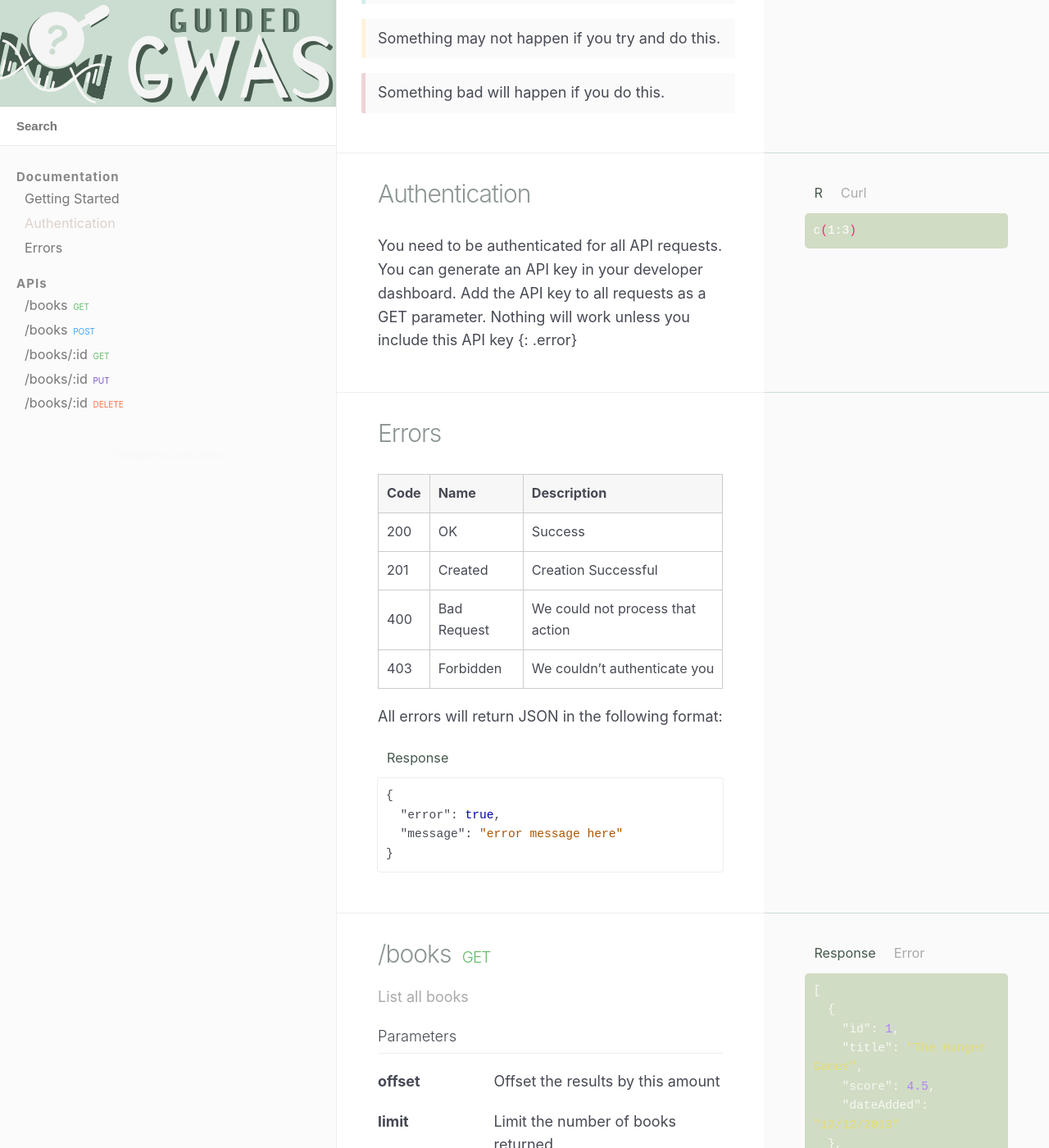
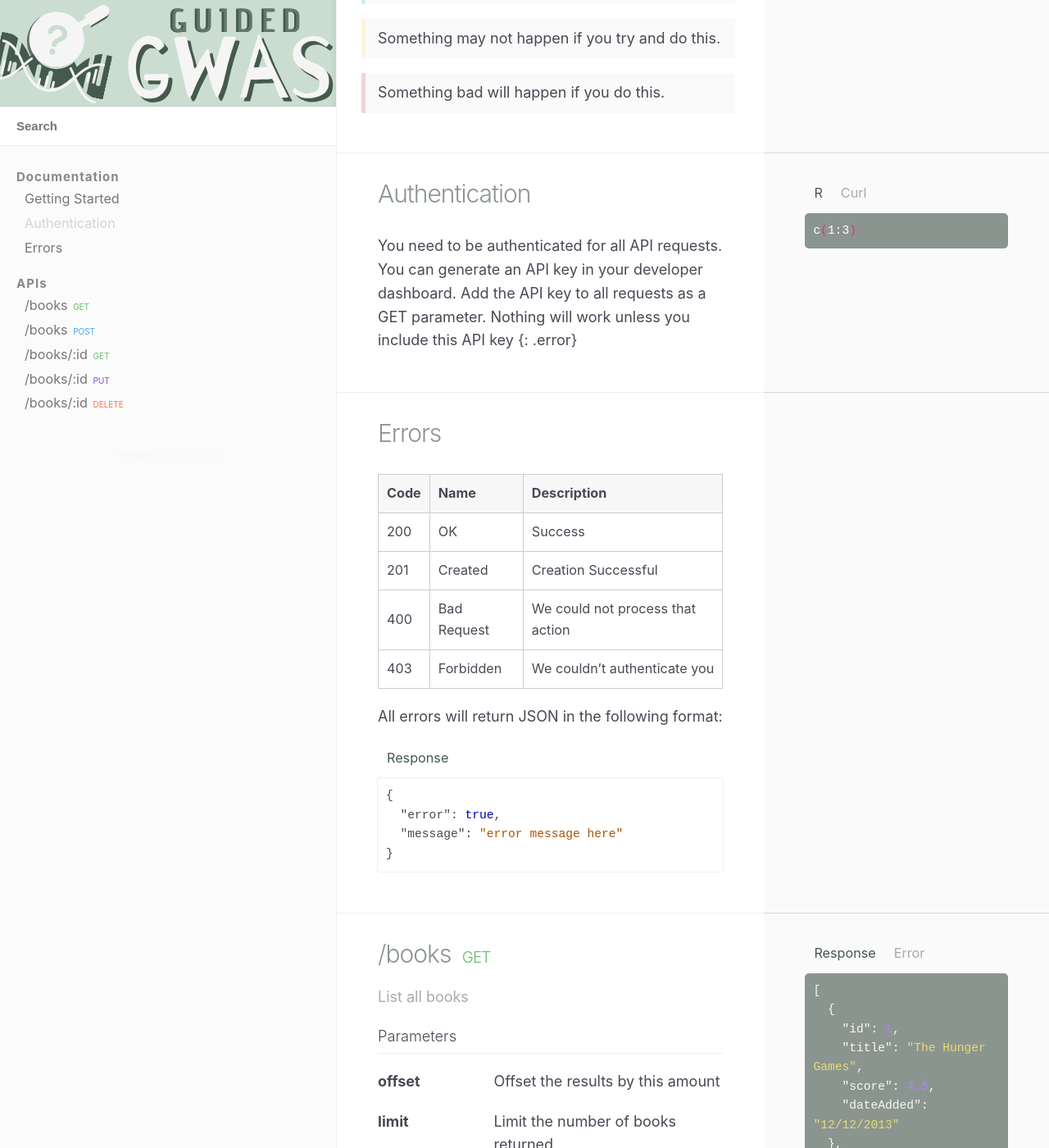
Before and after one commit to bucknor2/gg, a Jekyll site: the page built from index.html, in a window 1280 px wide and 1400 px high, scrolled down 408 px. Shown: the whole window at 82% size. Built offline with Jekyll 4.4.1, drawn with Linux system fonts in a browser that asks for light colours; nearby versions of some CDN libraries.

Commit message:
Update _main.scss

```diff
--- a/_sass/_main.scss
+++ b/_sass/_main.scss
@@ -351,7 +351,7 @@ hr {
 	}
 
 	pre {
-		background: #d0dcc4;
+		background: #8b9590;
 		padding: 10px;
 		border-radius: 5px;
 	}
```
